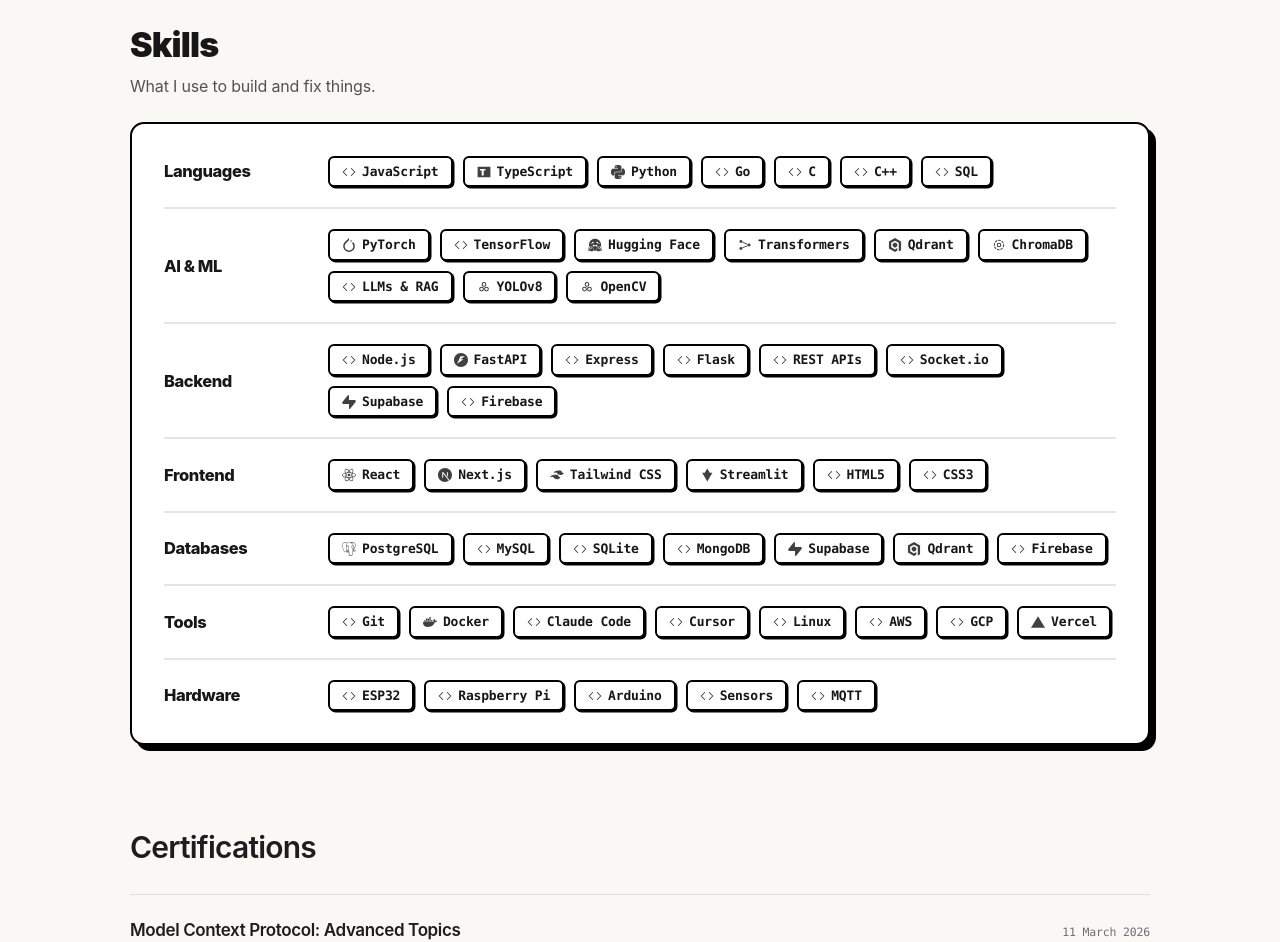
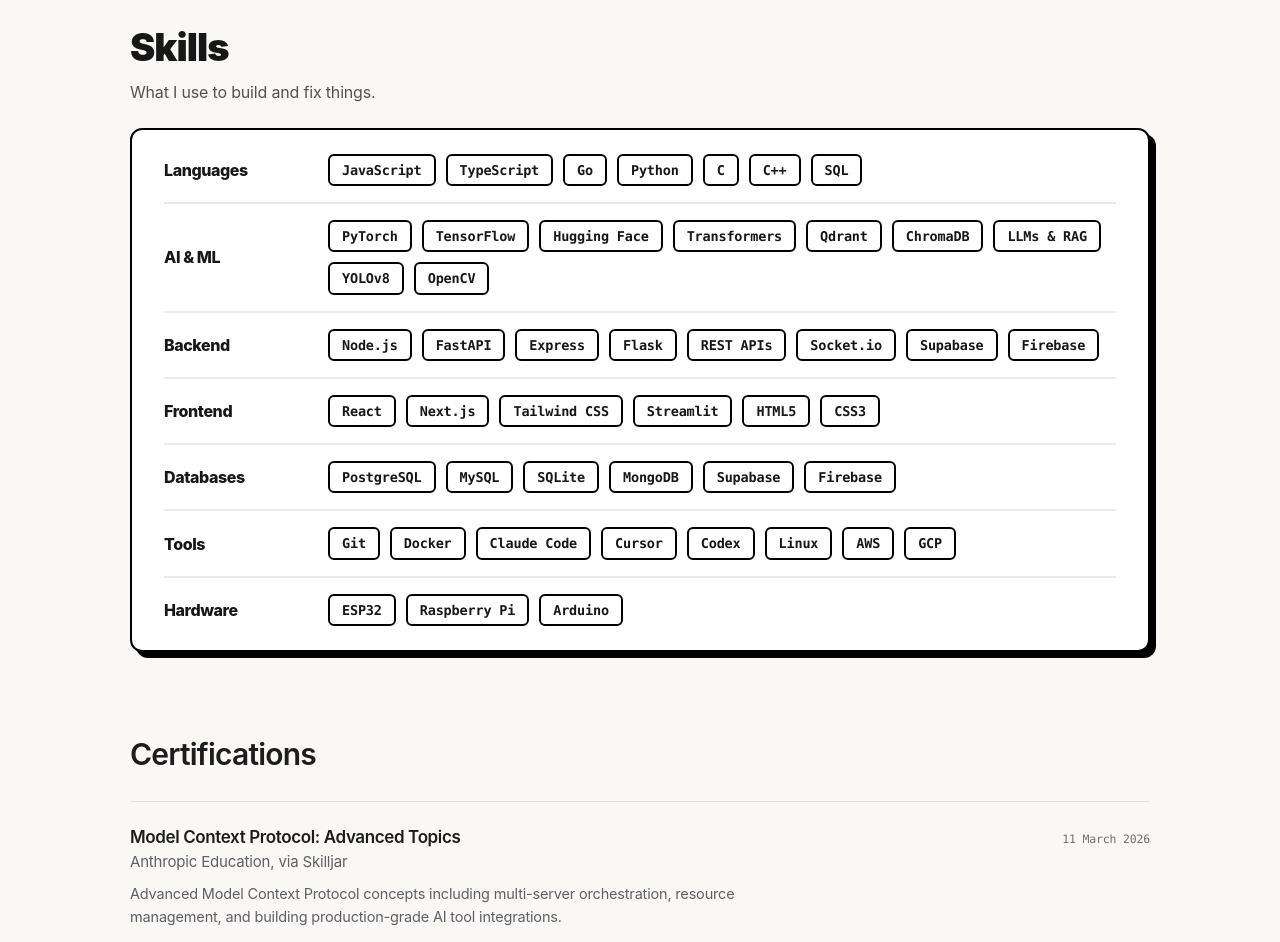
Before and after one commit to Anish0104/anish, a Next.js app: page /about in a window 1280 px wide. Shown: the part 1000-1942 px from the top of the page. Built offline with nearby package versions, Linux system fonts and the light colour scheme.

Commit message:
Match Bugblazer skills style exactly: remove cluttered icons and pill shadows

```diff
--- a/components/SkillsSection.tsx
+++ b/components/SkillsSection.tsx
@@ -1,7 +1,6 @@
 "use client";
 
 import React from "react";
-import TechLogo from "./icons/TechLogo";
 
 export interface SkillCategory {
   name: string;
@@ -11,7 +10,7 @@
 export const skillCategories: SkillCategory[] = [
   {
     name: "Languages",
-    skills: ["JavaScript", "TypeScript", "Python", "Go", "C", "C++", "SQL"],
+    skills: ["JavaScript", "TypeScript", "Go", "Python", "C", "C++", "SQL"],
   },
   {
     name: "AI & ML",
@@ -52,7 +51,6 @@
       "SQLite",
       "MongoDB",
       "Supabase",
-      "Qdrant",
       "Firebase",
     ],
   },
@@ -63,15 +61,15 @@
       "Docker",
       "Claude Code",
       "Cursor",
+      "Codex",
       "Linux",
       "AWS",
       "GCP",
-      "Vercel",
     ],
   },
   {
     name: "Hardware",
-    skills: ["ESP32", "Raspberry Pi", "Arduino", "Sensors", "MQTT"],
+    skills: ["ESP32", "Raspberry Pi", "Arduino"],
   },
 ];
 
@@ -85,7 +83,7 @@
   return (
     <div className="w-full">
       <div>
-        <h2 className="text-[28px] sm:text-[34px] font-black tracking-tight text-neutral-900 dark:text-neutral-100">
+        <h2 className="text-[32px] sm:text-[38px] font-black tracking-tight text-neutral-900 dark:text-neutral-100">
           {title}
         </h2>
         {subtitle ? (
@@ -96,14 +94,14 @@
       </div>
 
       {/* Main Neo-brutalist Card Container matching bugblazer.dev */}
-      <div className="mt-6 rounded-[14px] border-[2.5px] border-black dark:border-white/80 bg-white dark:bg-[#1a1b1e] px-5 sm:px-8 py-3 shadow-[6px_6px_0_#000] dark:shadow-[6px_6px_0_rgba(255,255,255,0.85)]">
-        <dl className="divide-y-2 divide-neutral-200 dark:divide-neutral-800">
+      <div className="mt-6 rounded-[12px] border-[2.5px] border-black dark:border-white/80 bg-white dark:bg-[#1a1b1e] px-6 sm:px-8 py-2 shadow-[6px_6px_0_#000] dark:shadow-[6px_6px_0_rgba(255,255,255,0.85)]">
+        <dl className="divide-y-2 divide-neutral-200/80 dark:divide-neutral-800">
           {skillCategories.map((category) => (
             <div
               key={category.name}
-              className="grid grid-cols-1 gap-2.5 py-4 sm:grid-cols-[140px_1fr] sm:items-center sm:gap-6 sm:py-5"
+              className="grid grid-cols-1 gap-2.5 py-4 sm:grid-cols-[140px_1fr] sm:items-center sm:gap-6 sm:py-4"
             >
-              <dt className="font-extrabold text-[15.5px] sm:text-[16.5px] text-neutral-900 dark:text-neutral-100 tracking-tight shrink-0">
+              <dt className="font-extrabold text-[15.5px] sm:text-[16px] text-neutral-900 dark:text-neutral-100 tracking-tight shrink-0">
                 {category.name}
               </dt>
               <dd>
@@ -111,10 +109,9 @@
                   {category.skills.map((skill) => (
                     <li
                       key={skill}
-                      className="inline-flex items-center gap-1.5 rounded-[6px] border-[2px] border-black dark:border-white/80 bg-white dark:bg-[#121316] px-2.5 sm:px-3 py-1 font-mono text-[12.5px] sm:text-[13px] font-bold text-neutral-900 dark:text-neutral-100 shadow-[1.5px_1.5px_0_#000] dark:shadow-[1.5px_1.5px_0_#fff] transition-all hover:-translate-y-0.5 hover:shadow-[3px_3px_0_#000] dark:hover:shadow-[3px_3px_0_#fff] cursor-default"
+                      className="inline-flex items-center rounded-[6px] border-[2px] border-black dark:border-white/80 bg-white dark:bg-[#121316] px-3 py-1 font-mono text-[13px] sm:text-[13.5px] font-bold text-neutral-900 dark:text-neutral-100 transition-colors hover:bg-neutral-100 dark:hover:bg-neutral-800 cursor-default"
                     >
-                      <TechLogo name={skill} size={14} className="shrink-0 text-neutral-700 dark:text-neutral-300" />
-                      <span>{skill}</span>
+                      {skill}
                     </li>
                   ))}
                 </ul>
```
